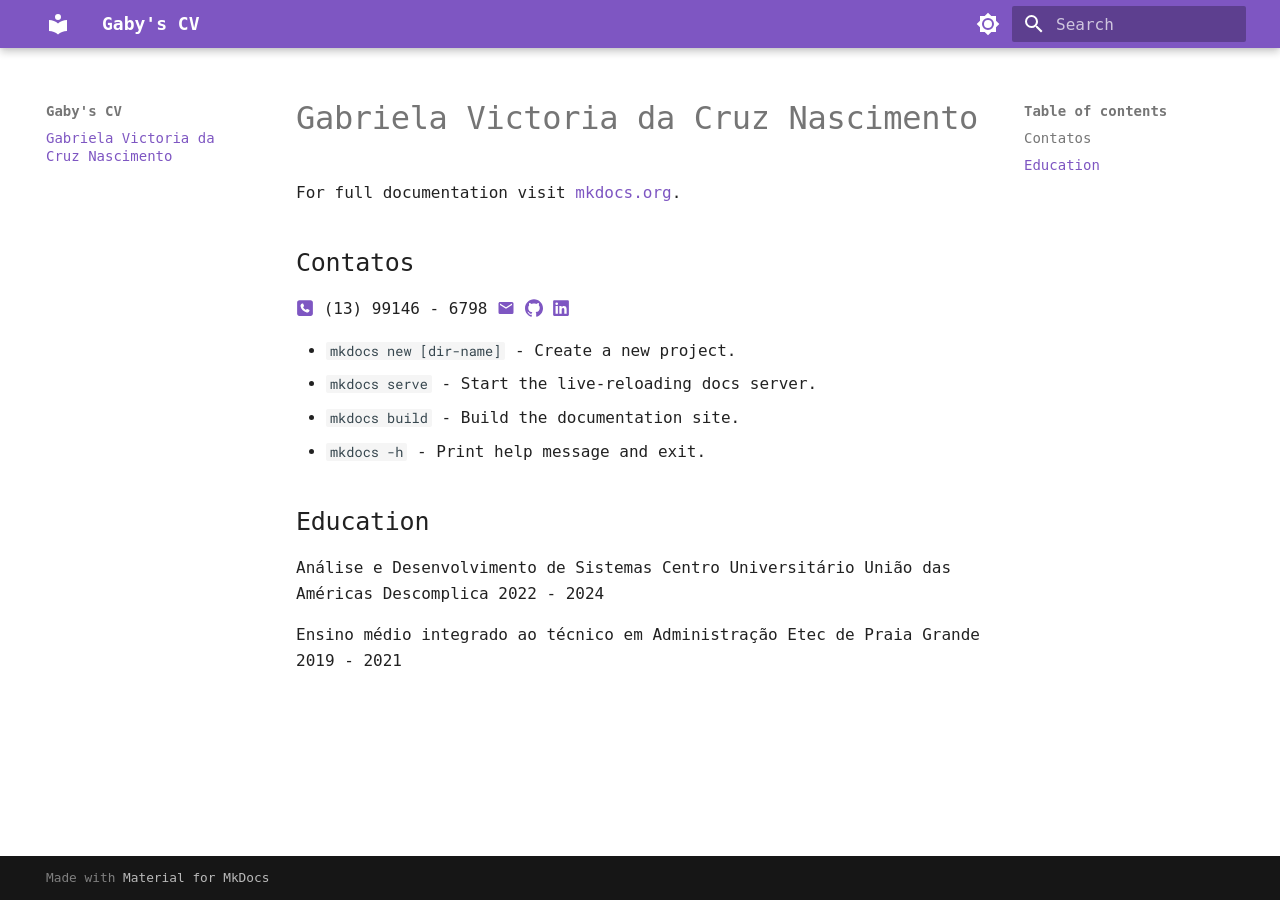
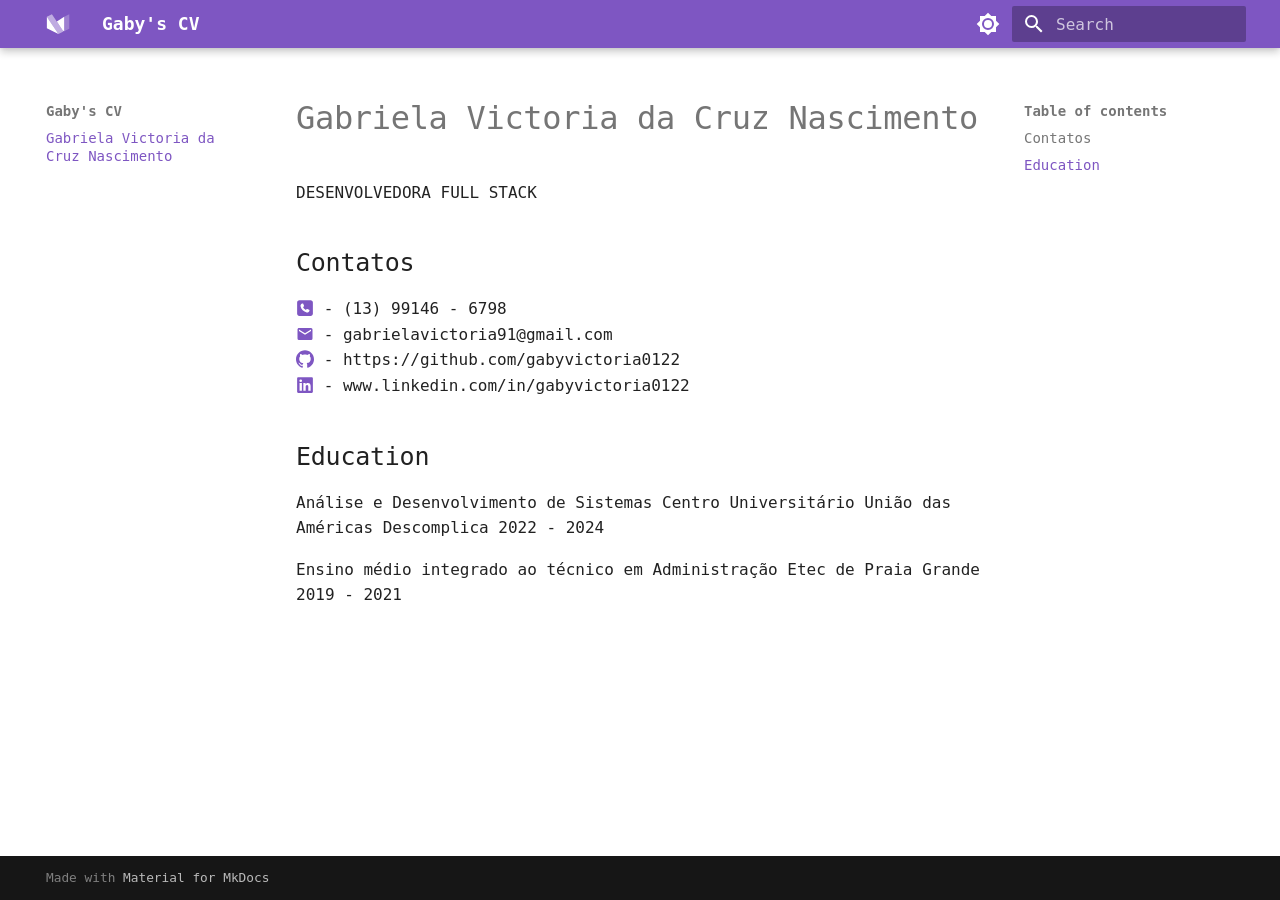
Before and after one commit to gabyvictoria0122/curriculum-vit-, an MkDocs documentation site: the page built from docs/index.md, in a window 1280 px wide. Built offline with MkDocs 1.6.1 and Material for MkDocs 9.7.7, drawn with Linux system fonts in a browser that asks for light colours; some web fonts are replaced.

Commit message:
add contatos

```diff
--- a/docs/index.md
+++ b/docs/index.md
@@ -1,19 +1,15 @@
 # Gabriela Victoria da Cruz Nascimento
 
-For full documentation visit [mkdocs.org](https://www.mkdocs.org).
+DESENVOLVEDORA FULL STACK
 
 ## Contatos
 
 [:fontawesome-solid-square-phone:]()
-(13) 99146 - 6798
-[:material-email:](gabrielavictoria91@gmail.com)
-[:simple-github:](https://github.com/gabyvictoria0122)
-[:fontawesome-brands-linkedin:](www.linkedin.com/in/gabyvictoria0122)
+- (13) 99146 - 6798
+[:material-email:](gabrielavictoria91@gmail.com) - gabrielavictoria91@gmail.com
+[:simple-github:](https://github.com/gabyvictoria0122) - https://github.com/gabyvictoria0122
+[:fontawesome-brands-linkedin:](www.linkedin.com/in/gabyvictoria0122) - www.linkedin.com/in/gabyvictoria0122
 
-* `mkdocs new [dir-name]` - Create a new project.
-* `mkdocs serve` - Start the live-reloading docs server.
-* `mkdocs build` - Build the documentation site.
-* `mkdocs -h` - Print help message and exit.
 
 ## Education
 
--- a/mkdocs.yml
+++ b/mkdocs.yml
@@ -16,6 +16,8 @@ theme:
       toggle:
         icon: material/brightness-4
         name: Switch to light mode
+  icon:
+    logo: logo
 
 markdown_extensions:
   - attr_list
```
